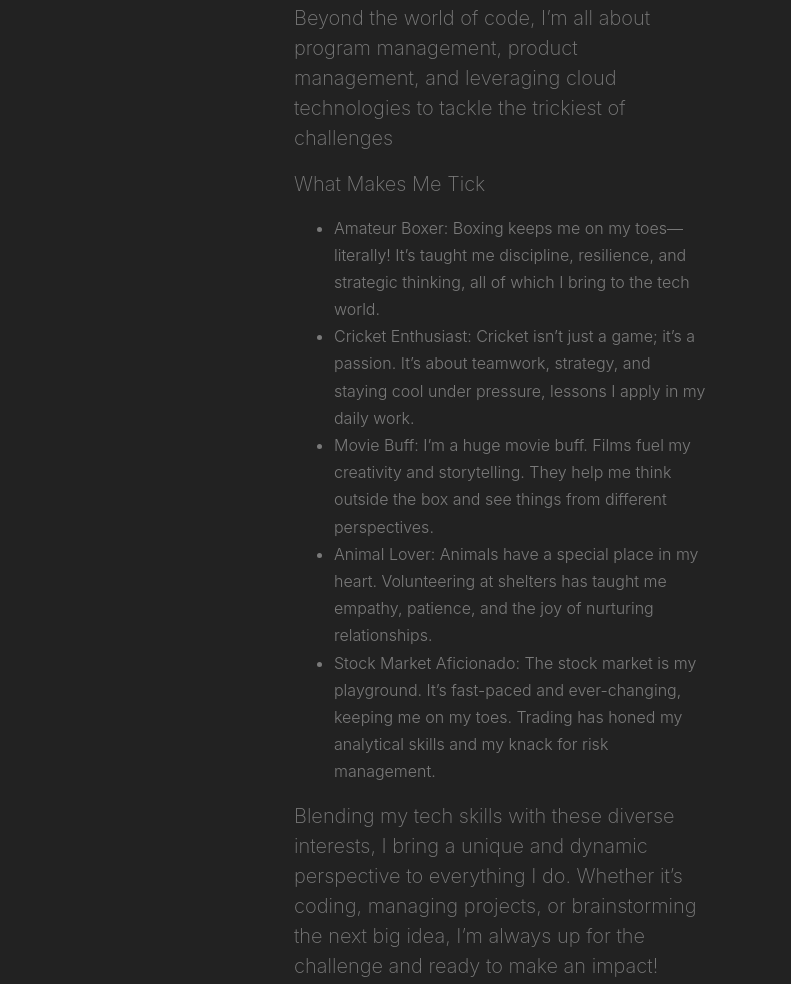
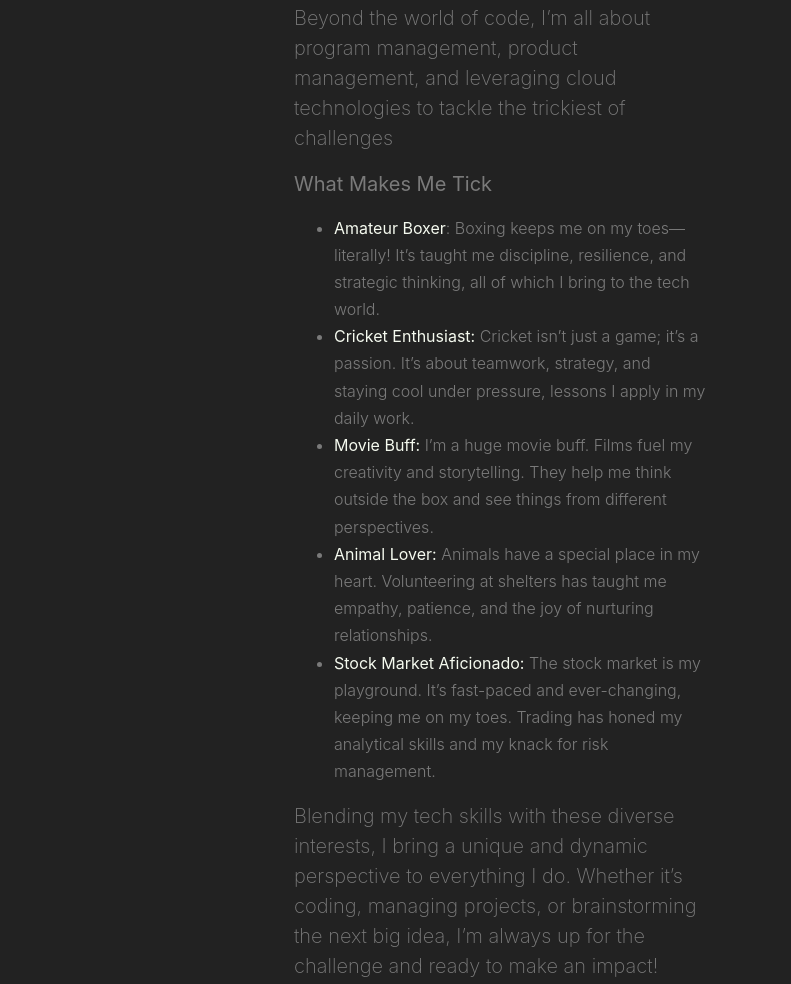
Before and after one commit to NSKSAMHITH/samhith-portfolio, a plain HTML site: page index.html in a window 1280 px wide. Shown: the part 3343-4327 px from the top of the page, 489-1280 px from the left. Drawn offline with nearby package versions, Linux system fonts and the light colour scheme; files whose address does not match are found by name.

Commit message:
[fix]styling changes to about me content

```diff
--- a/css/style.css
+++ b/css/style.css
@@ -623,3 +623,7 @@ a {
 .letter-spacing {
   letter-spacing: .2rem;
   color: rgba(255, 255, 255, 0.5) !important; }
+
+  .personal-interests li b {
+    color: rgb(245, 250, 239);
+}
--- a/index.html
+++ b/index.html
@@ -275,14 +275,14 @@
 					<p class="lead">My journey at Amazon has been nothing short of transformative. I’ve crafted innovative solutions that turbocharge efficiency and boost user engagement. Before Amazon, I rocked front-end development roles in India, always driven to make user experiences smoother and performance sleeker.</p>
 					<p class="lead">Beyond the world of code, I’m all about program management, product management, and leveraging cloud technologies to tackle the trickiest of challenges</p>
 
-					<p class="lead"><bold>What Makes Me Tick</bold></p>
+					<p class="lead"><strong>What Makes Me Tick</strong></p>
 					<p class="lead">
-						<ul>
-							<li>Amateur Boxer: Boxing keeps me on my toes—literally! It’s taught me discipline, resilience, and strategic thinking, all of which I bring to the tech world.</li>
-							<li>Cricket Enthusiast: Cricket isn’t just a game; it’s a passion. It’s about teamwork, strategy, and staying cool under pressure, lessons I apply in my daily work.</li>
-							<li>Movie Buff: I’m a huge movie buff. Films fuel my creativity and storytelling. They help me think outside the box and see things from different perspectives.</li>
-							<li>Animal Lover: Animals have a special place in my heart. Volunteering at shelters has taught me empathy, patience, and the joy of nurturing relationships.</li>
-							<li>Stock Market Aficionado: The stock market is my playground. It’s fast-paced and ever-changing, keeping me on my toes. Trading has honed my analytical skills and my knack for risk management.</li>
+						<ul class="personal-interests">
+							<li><b>Amateur Boxer</b>: Boxing keeps me on my toes—literally! It’s taught me discipline, resilience, and strategic thinking, all of which I bring to the tech world.</li>
+							<li><b>Cricket Enthusiast:</b> Cricket isn’t just a game; it’s a passion. It’s about teamwork, strategy, and staying cool under pressure, lessons I apply in my daily work.</li>
+							<li><b>Movie Buff:</b> I’m a huge movie buff. Films fuel my creativity and storytelling. They help me think outside the box and see things from different perspectives.</li>
+							<li><b>Animal Lover:</b> Animals have a special place in my heart. Volunteering at shelters has taught me empathy, patience, and the joy of nurturing relationships.</li>
+							<li><b>Stock Market Aficionado:</b> The stock market is my playground. It’s fast-paced and ever-changing, keeping me on my toes. Trading has honed my analytical skills and my knack for risk management.</li>
 						</ul>
 					</p>
 					<p class="lead">Blending my tech skills with these diverse interests, I bring a unique and dynamic perspective to everything I do. Whether it’s coding, managing projects, or brainstorming the next big idea, I’m always up for the challenge and ready to make an impact!</p>
```
